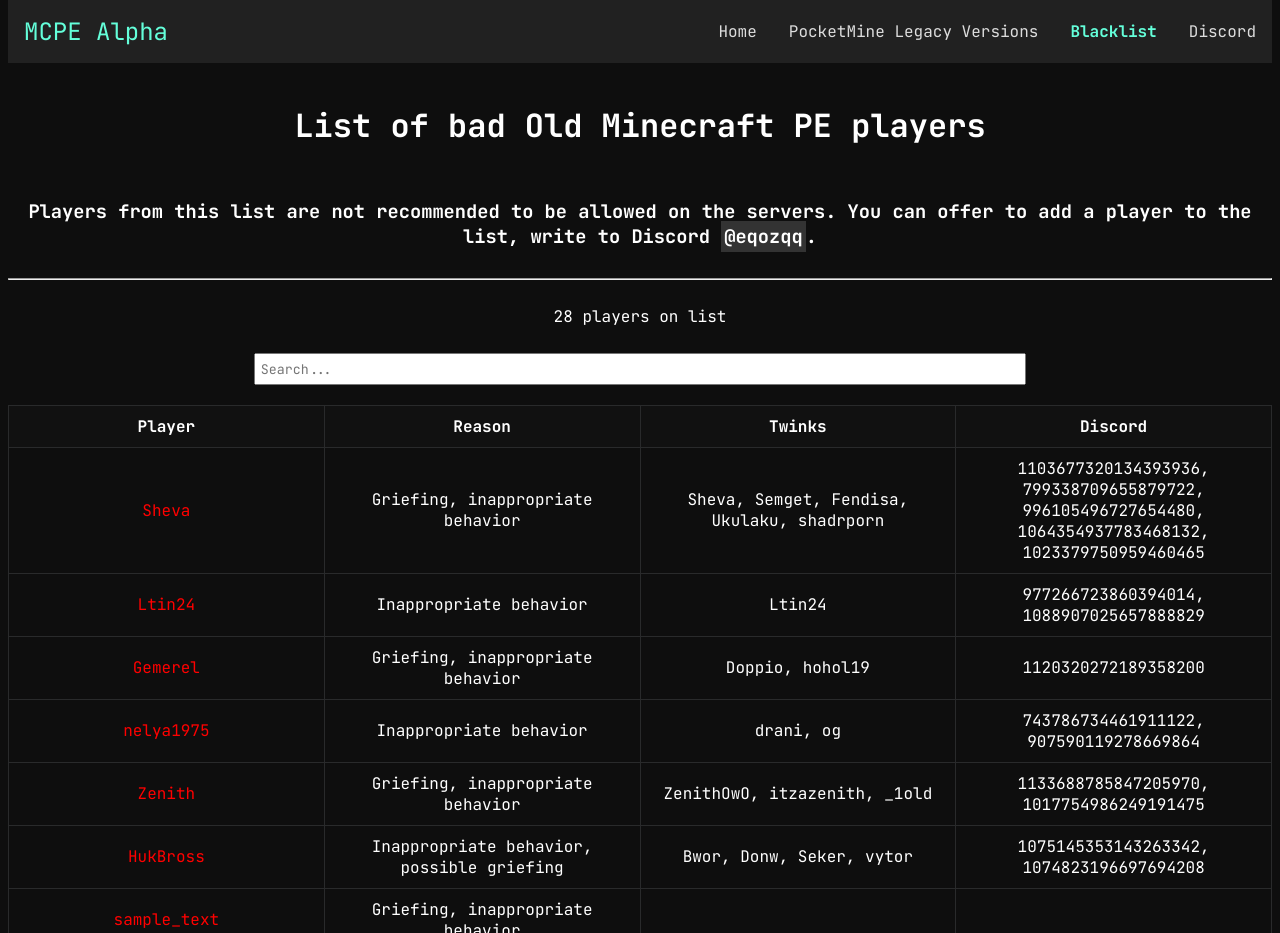
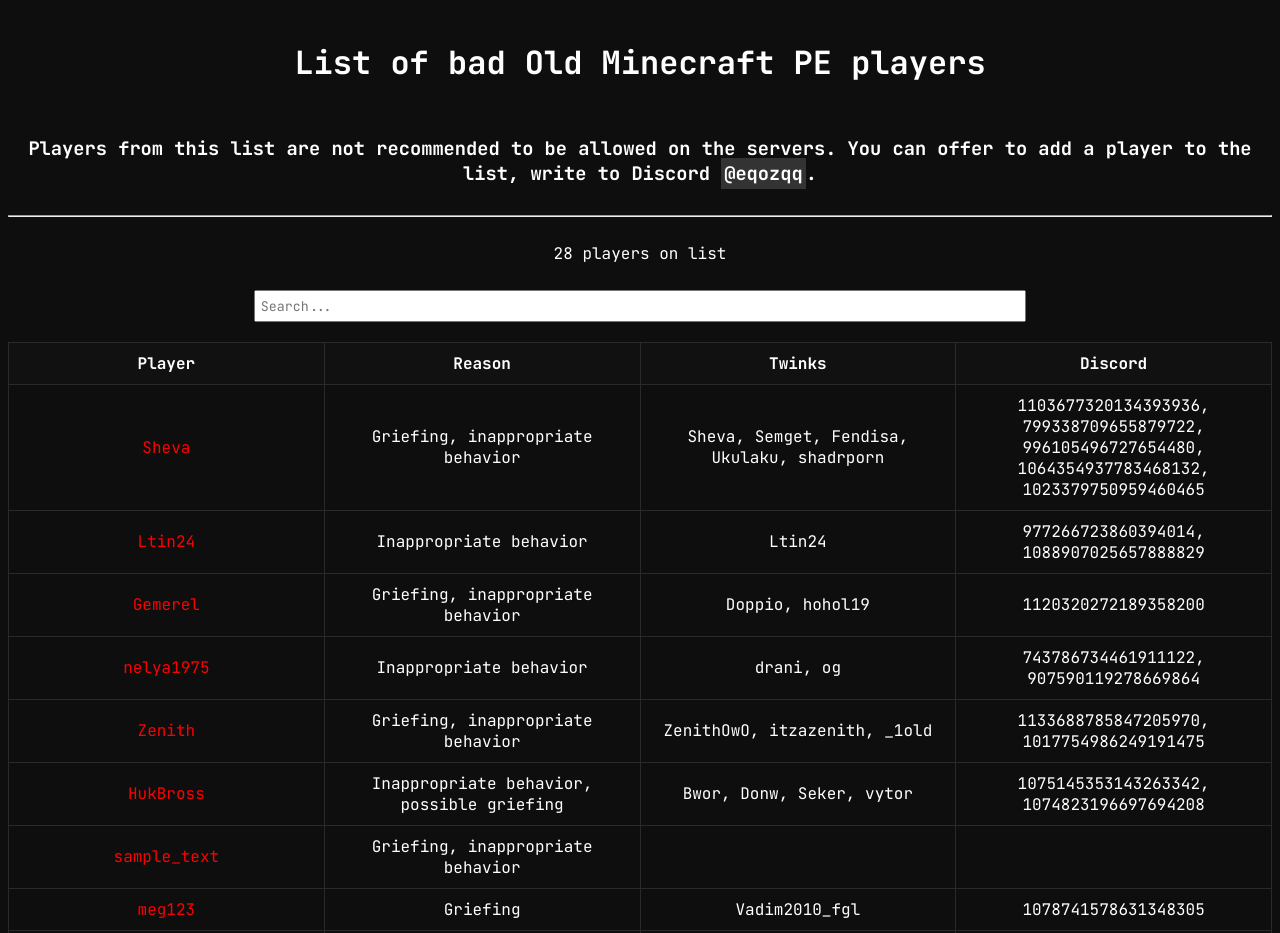
Before and after one commit to LegacyMinecraftPE/blacklist, a plain HTML site: page index.html in a window 1280 px wide. Shown: the top 933 px of the page. Drawn offline with Linux system fonts and the light colour scheme; a web font is replaced by a local one.

Commit message:
Update index.html

```diff
--- a/index.html
+++ b/index.html
@@ -18,57 +18,6 @@
             margin: 0px;
             padding-left: 8px;
 	    padding-right: 8px;
-        }
-
-	header {
-            background-color: #212121;
-            padding: 1rem 0;
-            display: flex;
-            justify-content: space-between;
-            align-items: center;
-        }
-
-        .logo {
-            font-size: 1.5rem;
-            margin-left: 1rem;
-            color: #64ffda;
-            text-decoration: none;
-        }
-
-        .navigation {
-            list-style: none;
-            display: flex;
-            margin: 0;
-            padding: 0;
-        }
-
-        .navigation li {
-            margin: 0 1rem;
-        }
-
-        .navigation a {
-            text-decoration: none;
-            color: #ddd;
-            transition: color 0.3s;
-        }
-
-        .navigation a:hover {
-            color: #64ffda;
-        }
-
-        .navigation a.active {
-            color: #64ffda;
-            font-weight: bold;
-        }
-
-        .navigation a:active {
-            color: #00adb5;
-        }
-
-        footer {
-            text-align: center;
-            padding: 1rem;
-            background-color: #0e0e0e;
         }
 
         h1 {
@@ -149,18 +98,6 @@
         }
     </style>
 </head>
-
-  <header>
-        <a href="https://mcpe-alpha.github.io/" class="logo">MCPE Alpha</a>
-        <nav>
-            <ul class="navigation">
-                <li><a href="https://mcpe-alpha.github.io/">Home</a></li>
-                <li><a href="https://mcpe-alpha.github.io/PocketMineLegacyVersions/">PocketMine Legacy Versions</a></li>
-                <li><a href="https://mcpe-alpha.github.io/blacklist/" class="active">Blacklist</a></li>
-                <li><a href="https://discord.gg/4fv4RrTav4">Discord</a></li>
-            </ul>
-        </nav>
-    </header>
 
 <body>
     <h1>List of bad Old Minecraft PE players</h1>
```
